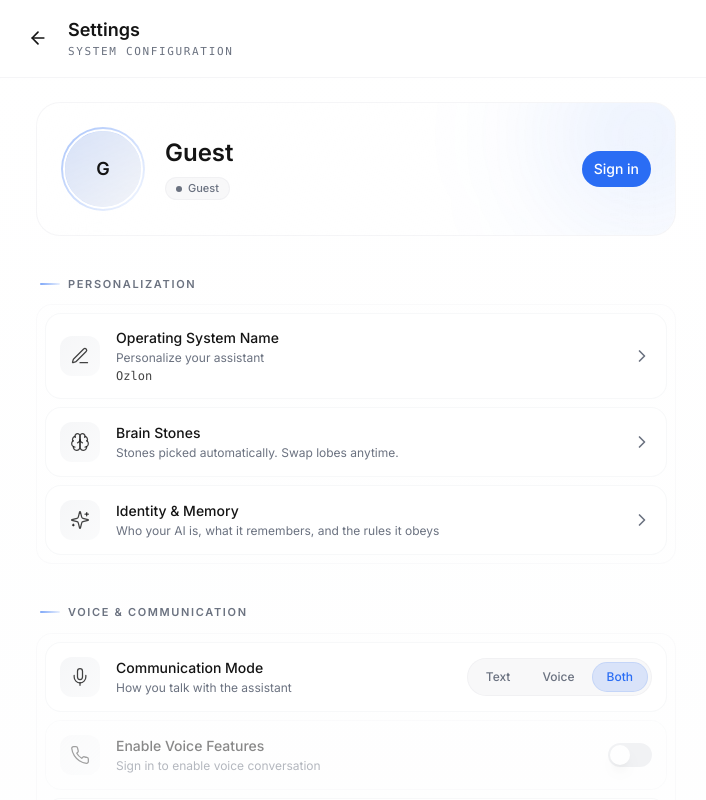
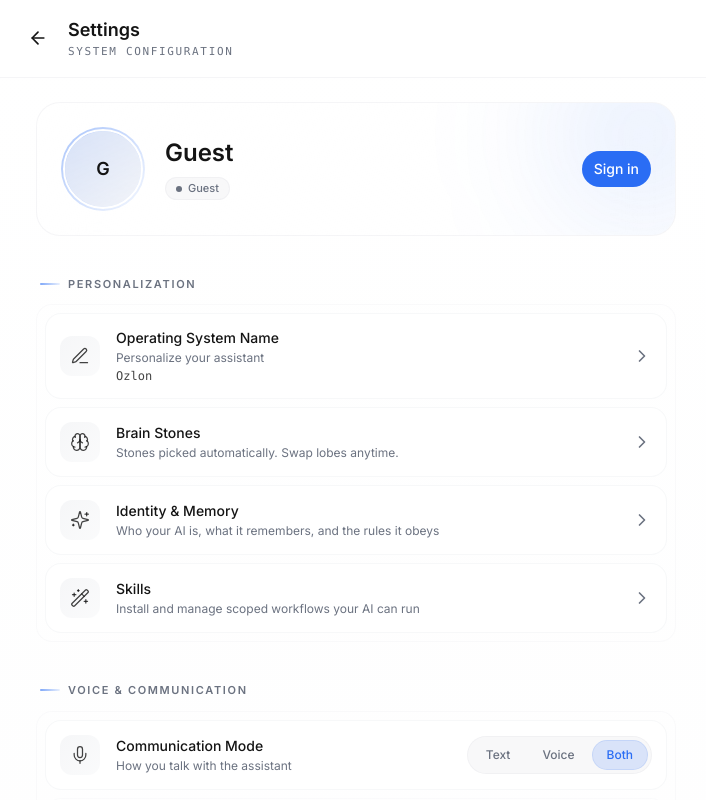
Before and after one commit to thecolinosborne/Ozlon-AI-Search, a React (Vite) app: page /settings in a window 1280 px wide. Shown: the top 800 px of the page, without its empty margins (284-990 px from the left). Built offline with nearby package versions, Linux system fonts and the light colour scheme; no server answers; the database is empty; the HTML template or start-up script is replaced by a standard one; what @capacitor-community/sqlite, @capacitor/core, @lovable.dev/cloud-auth-js would draw is missing.

Commit message:
Changes
Co-authored-by: thecolinosborne <124605697+thecolinosborne@users.noreply.github.com>

```diff
--- a/src/pages/Settings.tsx
+++ b/src/pages/Settings.tsx
@@ -12,6 +12,7 @@ import {
   Plug,
   Sparkles,
   Brain,
+  Wand2,
 } from "lucide-react";
 import { SettingsSection } from "@/components/settings/SettingsSection";
 import { SettingsRow } from "@/components/settings/SettingsRow";
@@ -222,6 +223,12 @@ const Settings = () => {
             description="Who your AI is, what it remembers, and the rules it obeys"
             onClick={() => navigate("/settings/identity")}
           />
+          <SettingsRow
+            icon={Wand2}
+            label="Skills"
+            description="Install and manage scoped workflows your AI can run"
+            onClick={() => navigate("/skills")}
+          />
         </SettingsSection>
 
         {/* Voice & Communication */}
```
